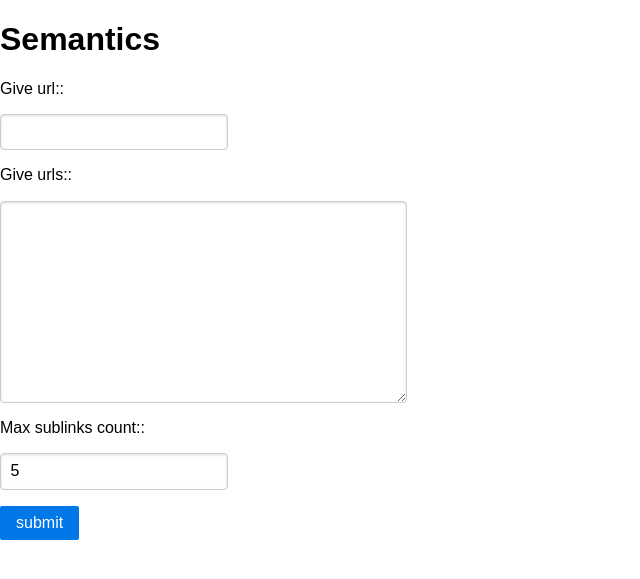
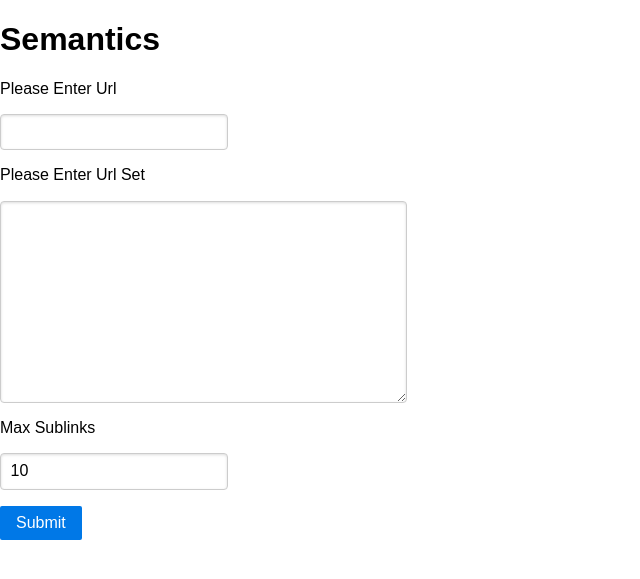
Before and after one commit to burakcantemizel/Yazlab4-WebIndeksleme, a Flask app: page /Semantics in a window 1280 px wide. Shown: the top 579 px of the page, without its empty margins (0-640 px from the left). Run offline with Flask 2, Linux system fonts and the light colour scheme; some libraries are stand-ins or nearby versions.

Commit message:
Semantik bitti

```diff
--- a/main.py
+++ b/main.py
@@ -7,9 +7,10 @@ import stopwords
 import nltk
 import math
 import lxml
-import cchardet
+#import cchardet
 import grequests
 #import asyncio
+from func_timeout import func_timeout, FunctionTimedOut
 from requests_html import HTMLSession,AsyncHTMLSession
 import nltk
 from nltk.corpus import wordnet
@@ -32,7 +33,7 @@ session = HTMLSession()
 app = Flask(__name__)
 #app.wsgi_app = ProfilerMiddleware(app.wsgi_app, profile_dir="./")
 
-@app.route('/index', methods = ['GET'])
+@app.route('/', methods = ['GET'])
 def index():
     return render_template('index.html')
 
@@ -96,10 +97,10 @@ def Indexing():
         #print(type(treeJson))
 
         orders = orderSites(generalScoreDict)
-
+        """
         for pre, fill, node in RenderTree(root):
             print("%s%s" % (pre, node.name))
-
+        """
 
         return render_template('Indexing.html', result = None, tree = treeJson, order = orders)
     else:
@@ -129,20 +130,32 @@ def orderSites(generalScoreDict):
             #level1["name"]["score"] = level1["name"]["score"] * 3
             #print(level1["name"]["score"]) # 1. dalların skoru bunu 2. dalda ve 3.dalda güncelleyeceğiz
             #Burda birinci seviyeye erişim
-            od[level1["name"]["url"]] = level1["name"]["generalScore"]
+            if level1["name"]["url"] not in od.keys():
+                od[level1["name"]["url"]] = level1["name"]["generalScore"]
+            else:
+                if level1["name"]["generalScore"] > od[level1["name"]["url"]]:
+                    od[level1["name"]["url"]] = level1["name"]["generalScore"]
             if "children" in level1:
                 for level2 in level1["children"]: #level1 içinde level2 dallar
                     #level1["name"]["score"] = level1["name"]["score"] + level2["name"]["score"] * 2
                     #level1["name"]["generalScore"] = level1["name"]["generalScore"] + level2["name"]["localScore"]
                     #Burda ikinci seviyeye erişim
-                    od[level2["name"]["url"]] = level2["name"]["generalScore"]
+                    if level2["name"]["url"] not in od.keys():
+                        od[level2["name"]["url"]] = level2["name"]["generalScore"]
+                    else:
+                        if level2["name"]["generalScore"] > od[level2["name"]["url"]]:
+                            od[level2["name"]["url"]] = level2["name"]["generalScore"]
                     if "children" in level2:
                         for level3 in  level2["children"]:
                             #level1["name"]["score"] = level1["name"]["score"] + level3["name"]["score"] * 1
                             #Burda 3. seviyeye erişim
                             #level1["name"]["generalScore"] = level1["name"]["generalScore"] + level3["name"]["localScore"]
                             #level2["name"]["generalScore"] = level2["name"]["generalScore"] + level3["name"]["localScore"]
-                            od[level3["name"]["url"]] = level3["name"]["generalScore"]
+                            if level3["name"]["url"] not in od.keys():
+                                od[level3["name"]["url"]] = level3["name"]["generalScore"]
+                            else:
+                                if level3["name"]["generalScore"] > od[level3["name"]["url"]]:
+                                    od[level3["name"]["url"]] = level3["name"]["generalScore"]
 
 
 
@@ -156,18 +169,30 @@ def recursiveIndexing(mainUrl, mainSiteKeywords, parentNode, otherUrls, level, m
     #dictionary[parent], x = preCalculatedSimilarityScores(mainUrl, mainSiteKeywords, otherUrls)
 
     validUrls = []
+    """
+    rsmetalist = (grequests.head(url) for url in otherUrls)
 
-    rsmetalist = (grequests.head(url) for url in otherUrls)
-    for rsmeta in grequests.map(rsmetalist):
-        if "text/html" in rsmeta.headers["content-type"]:
-            #print("2test")
-            validUrls.append(rsmeta.url)
+    try:
+        for rsmeta in grequests.map(rsmetalist):
+            print("****")
+            print(rsmeta.url)
+
+            if "text/html" in rsmeta.headers["content-type"]:
+                validUrls.append(rsmeta.url)
+    except:
+        print("Url kontrolünde hata!")
+
+    print(validUrls)
+    """
+    if level > 3: #birinci seviyede ana urllerle karşılaştırıcaz, 2. seviyede ana urlnin altındaki 2. seviye linklerle karşılaştırıcaz 3. de 3. seviyedeki linklerle karşılaştırcaz
+        return
+
+    rs = (grequests.get(url, timeout=5) for url in otherUrls)
 
 
+    i = 0
+    for response in grequests.map(rs, exception_handler=request_hatasi):
 
-    rs = (grequests.get(url) for url in validUrls)
-    i = 0
-    for response in grequests.map(rs):
         #localscorları burda hesaplasak
         if level <= 3:
             localScore , otherKeywords  = preCalculatedSimilarityScoresResponse(mainUrl, mainSiteKeywords, response)
@@ -181,13 +206,18 @@ def recursiveIndexing(mainUrl, mainSiteKeywords, parentNode, otherUrls, level, m
         try:
             recursiveIndexing(mainUrl, mainSiteKeywords, parentNodes[i], findSubLinks2(response , maxSubLink), level+1, maxSubLink, tree)
             i = i + 1
-            #print("recursive girdi")
+            print("Arama devam ediyor")
             #loop.run_until_complete(await recursiveIndexing(mainUrl, mainSiteKeywords, url, findSubLinks(url , maxSubLink), maximumLevel-1, maxSubLink, dictionary))
         except:
-            print("hata")
+            #print(response.url)
+            print("Bir dal üzerindeki istekte hata oluştu! Dal kesildi.")
+            i = i + 1
             #recursiveIndexing(mainUrl, mainSiteKeywords, parentNodes[i], [], level+1, maxSubLink, tree)
             #i = i + 1
             #continue
+
+def request_hatasi():
+    print("request hatasi")
 
 @app.route('/Semantics', methods = ['POST', 'GET'])
 def Semantics():
@@ -195,13 +225,19 @@ def Semantics():
         mainUrl = request.form['url'] #url string olarak geliyor
         #otherUrls = request.form['urls'].split() # diğer urllerde string listesi olarak gelsin
         otherUrls = request.form['urls'].split() # diğer urllerde string listesi olarak gelsin
+
         mainKeywords = findKeywordsFromUrl(mainUrl)
         semanticKeywords1, semanticKeywords2 = findSemanticsKeywords(mainKeywords)
+
+
         mergeKeywords = addSemanticsKeywords(mainKeywords)
+
+
         maxSubLink = request.form['maxSubLink']
 
         root = Node('root')
         recursiveIndexingSemantics(mainUrl, mergeKeywords, root, otherUrls, 1, int(maxSubLink), root)
+
 
         exporter = DictExporter()
         generalScoreDict = exporter.export(root)
@@ -214,12 +250,15 @@ def Semantics():
         treeJson = exporter.export(root)
         #print(type(treeJson))
 
+        orders = orderSites(generalScoreDict)
+
+        """
         for pre, fill, node in RenderTree(root):
             print("%s%s" % (pre, node.name))
-
-        return render_template('Semantics.html', result = None , mainKeywordsResult = mainKeywords, semanticsKeywordsResult1 = semanticKeywords1, semanticsKeywordsResult2 = semanticKeywords2, tree = treeJson)
+        """
+        return render_template('Semantics.html', result = None , mainKeywordsResult = mainKeywords, semanticsKeywordsResult1 = semanticKeywords1, semanticsKeywordsResult2 = semanticKeywords2, tree = treeJson, order = orders)
     else:
-        return render_template('Semantics.html', result = None, mainKeywordsResult = None, semanticsKeywordsResult = None, tree = None)
+        return render_template('Semantics.html', result = None, mainKeywordsResult = None, semanticsKeywordsResult = None, tree = None, order = None)
 
 def recursiveIndexingSemantics(mainUrl, mainSiteKeywords, parentNode, otherUrls, level, maxSubLink, tree):
     #dictionary[parent] = await preCalculatedSimilarityScores(mainUrl, mainSiteKeywords, otherUrls)
@@ -227,7 +266,7 @@ def recursiveIndexingSemantics(mainUrl, mainSiteKeywords, parentNode, otherUrls,
     parentNodes = []
     #dictionary[parent] = altAgac
     #dictionary[parent], x = preCalculatedSimilarityScores(mainUrl, mainSiteKeywords, otherUrls)
-
+    """
     validUrls = []
 
     rsmetalist = (grequests.head(url) for url in otherUrls)
@@ -237,13 +276,16 @@ def recursiveIndexingSemantics(mainUrl, mainSiteKeywords, parentNode, otherUrls,
             validUrls.append(rsmeta.url)
 
 
+    """
+    if level > 3: #birinci seviyede ana urllerle karşılaştırıcaz, 2. seviyede ana urlnin altındaki 2. seviye linklerle karşılaştırıcaz 3. de 3. seviyedeki linklerle karşılaştırcaz
+        return
 
-    rs = (grequests.get(url) for url in validUrls)
+    rs = (grequests.get(url, timeout=5) for url in otherUrls)
     i = 0
     for response in grequests.map(rs):
         #localscorları burda hesaplasak
         if level <= 3:
-            localScore , otherKeywords  = preCalculatedSimilarityScoresResponseSemantics(mainUrl, mainSiteKeywords, response)
+            localScore , otherKeywords  =  preCalculatedSimilarityScoresResponseSemantics(mainUrl, mainSiteKeywords, response)
             parentNodes.append(Node({'url': response.url, 'localScore': localScore, 'generalScore': localScore , 'keywords' : otherKeywords}, parent = parentNode))
         #parentNodes[i].score = localScore
 
@@ -252,39 +294,57 @@ def recursiveIndexingSemantics(mainUrl, mainSiteKeywords, parentNode, otherUrls,
         #parentNodes[i](score = localScore)
         #parentNodes[i].update({'score': localScore})
         try:
-            recursiveIndexing(mainUrl, mainSiteKeywords, parentNodes[i], findSubLinks2(response , maxSubLink), level+1, maxSubLink, tree)
+            recursiveIndexingSemantics(mainUrl, mainSiteKeywords, parentNodes[i], findSubLinks2(response , maxSubLink), level+1, maxSubLink, tree)
             i = i + 1
+            print("Arama devam ediyor")
             #print("recursive girdi")
             #loop.run_until_complete(await recursiveIndexing(mainUrl, mainSiteKeywords, url, findSubLinks(url , maxSubLink), maximumLevel-1, maxSubLink, dictionary))
         except:
-            print("hata")
+            print("Bir dal üzerindeki istekte hata oluştu! Dal kesildi.")
             #recursiveIndexing(mainUrl, mainSiteKeywords, parentNodes[i], [], level+1, maxSubLink, tree)
-            #i = i + 1
+            i = i + 1
             #continue
 
 def findSubLinks2(response, maxSubLink):
     soup = BeautifulSoup(response.content, 'lxml')
-    linksSet = {}
+
+    allLinks = set()
     links = []
 
     i = 0
     #for link in soup.findAll('a', attrs={'href': re.compile("^http://")}):
-    for link in soup.findAll('a', attrs={'href': re.compile("^http://")}):
+    for line in soup.findAll('a'):
             #print("alt link araniyor")
             #if link.get('href').lower().endswith('.pdf'): continue
             #if link.get('href').lower().endswith('.gif'): continue
             #if link.get('href').lower().endswith('.svg'): continue
             #if link.get('href').lower().endswith('.ogg'): continue
+
+            #print(response.url)
+            link = line.get('href')
+            if not link:
+                continue
+            if link.startswith('http'):
+                #harici link
+                if link != response.url:
+                    allLinks.add(link)
+            else:
+                #dahili link
+                newLink = urljoin(response.url, link)
+                if newLink != response.url:
+                    allLinks.add(newLink)
             i = i + 1
+            #link = urljoin(response.url, link.get('href'))
             #print(response.url)
-            link = urljoin(response.url, link.get('href'))
-            #if(link.get('href') != response.url):
+            #if response.url is not link['href']:
+            #    links.append(link['href'])
+
             #links.append(link.get('href'))
-            links.append(link)
-            if maxSubLink != -1 and i >= maxSubLink : break
 
-    print(links)
-    return links
+            if maxSubLink != -1 and i > maxSubLink : break
+
+    #print(links)
+    return list(allLinks)
 
 
 """
@@ -327,14 +387,14 @@ def preCalculatedSimilarityScores(mainUrl, mainSiteKeywords, otherUrls):
         if mainFrequencyFactor == 0 or siteFrequencyFactor == 0:
             similarityScores[site] = 0
         else:
-            similarityScores[site] = ((mainFrequencyFactor * siteFrequencyFactor) / (mainFrequencyFactor ** 2 + siteFrequencyFactor ** 2 - mainFrequencyFactor * siteFrequencyFactor))
+            similarityScores[site] = ((mainFrequencyFactor * siteFrequencyFactor) / (mainFrequencyFactor ** 2 + siteFrequencyFactor ** 2 - mainFrequencyFactor * siteFrequencyFactor)) * 100
 
     return similarityScores, otherSitesKeywords
 
 def preCalculatedSimilarityScoresResponse(mainUrl, mainSiteKeywords, response):
     #bu metod tekrar düzenlenecek
     otherSiteKeywords = findKeywordsFromUrlResponse(response) # anahtar kelime dicti
-
+    print(otherSiteKeywords)
     mainFrequencySqSum = 0
     siteFrequencySqSum = 0
 
@@ -368,6 +428,8 @@ def preCalculatedSimilarityScoresResponseSemantics(mainUrl, mainSiteKeywords, re
     #bu metod tekrar düzenlenecek
     otherSiteKeywords = findKeywordsFromUrlResponse(response) # anahtar kelime dicti
     otherSiteSemanticsKeywords = addSemanticsKeywords(otherSiteKeywords)
+
+    #print(otherSiteSemanticsKeywords)
 
     mainFrequencySqSum = 0
     siteFrequencySqSum = 0
@@ -406,6 +468,8 @@ def htmlToPlainText(url):
 
     return plainText
 
+""
+
 def htmlToPlainTextResponse(response):
     html = response.text #Complexity !!! Requestsi test et
     soup = BeautifulSoup(html, "lxml")
@@ -423,7 +487,7 @@ def filterWordsForFrequency(words):
     filteredWords = []
 
     minimumChars = 1
-    maximumChars = 40 #Longest Word in English has 44 characters
+    maximumChars = 44 #Longest Word in English has 44 characters
 
     for word in words:
         if (len(word) > minimumChars or word == "a") and len(word) < maximumChars and word.isdigit() == False:
@@ -496,14 +560,21 @@ def findSemanticsKeywords(keywords):
             synsElement = syns[0]
             if len(synsElement.lemmas()) > 1:
                 for i in range(2):
-                    lemmasElement = synsElement.lemmas()[i].name().replace("_"," ").replace("-"," ").lower().strip()
+                    lemmasElement = synsElement.lemmas()[i].name().lower().strip()
                     if i == 0:
                         semanticsKeywords1[key] = lemmasElement
                     elif i == 1:
                         semanticsKeywords2[key] = lemmasElement
             elif len(synsElement.lemmas()) > 0:
-                lemmasElement = synsElement.lemmas()[0].name().replace("_"," ").replace("-"," ").lower().strip()
-                semanticsKeywords1[lemmasElement] = value
+                lemmasElement = synsElement.lemmas()[0].name().lower().strip()
+                semanticsKeywords1[key] = lemmasElement
+                semanticsKeywords2[key] = None
+            else:
+                semanticsKeywords1[key] = None
+                semanticsKeywords2[key] = None
+        else:
+            semanticsKeywords1[key] = None
+            semanticsKeywords2[key] = None
 
     return semanticsKeywords1, semanticsKeywords2
 
@@ -516,10 +587,10 @@ def addSemanticsKeywords(keywords):
             synsElement = syns[0]
             if len(synsElement.lemmas()) > 1:
                 for i in range(2):
-                    lemmasElement = synsElement.lemmas()[i].name().replace("_"," ").replace("-"," ").lower().strip()
+                    lemmasElement = synsElement.lemmas()[i].name().lower().strip()
                     semanticsKeywords[lemmasElement] = value
             elif len(synsElement.lemmas()) > 0:
-                lemmasElement = synsElement.lemmas()[0].name().replace("_"," ").replace("-"," ").lower().strip()
+                lemmasElement = synsElement.lemmas()[0].name().lower().strip()
                 semanticsKeywords[lemmasElement] = value
 
     mergeKeywords = {**keywords, **semanticsKeywords} # Dictleri birleştiriyoruz
--- a/templates/CalculateFrequency.html
+++ b/templates/CalculateFrequency.html
@@ -17,6 +17,7 @@
             </form>
 
         {% if result != None %}
+            <h1>Frequency Table</h1>
             <table class="pure-table">
                 <thead>
                     <tr>
--- a/templates/FindKeywords.html
+++ b/templates/FindKeywords.html
@@ -11,12 +11,13 @@
         <div class="pure-u-1">
             <h1>Find Keywords</h1>
             <form class = "pure-form" action = "http://localhost:5000/FindKeywords" method = "post">
-                <p>Give url:</p>
+                <p>Please Enter Url</p>
                 <p><input type = "text" name = "url" /></p>
-                <p><input type = "submit" class="pure-button pure-button-primary" value = "submit" /></p>
+                <p><input type = "submit" class="pure-button pure-button-primary" value = "Submit" /></p>
             </form>
 
         {% if result != None %}
+            <h1>Keywords Table</h1>
             <table class="pure-table">
                 <thead>
                     <tr>
--- a/templates/Semantics.html
+++ b/templates/Semantics.html
@@ -14,16 +14,17 @@
         <div class="pure-u-1">
             <h1>Semantics</h1>
             <form class = "pure-form" action = "http://localhost:5000/Semantics" method = "post">
-                <p>Give url::</p>
+                <p>Please Enter Url</p>
                 <p><input type = "text" name = "url" /></p>
-                <p>Give urls::</p>
+                <p>Please Enter Url Set</p>
                 <textarea name="urls" cols="40" rows="10"></textarea>
-                <p>Max sublinks count::</p>
-                <p><input type = "text" name = "maxSubLink" value="5" /></p>
-                <p><input type = "submit" class="pure-button pure-button-primary" value = "submit" /></p>
+                <p>Max Sublinks</p>
+                <p><input type = "text" name = "maxSubLink" value="10" /></p>
+                <p><input type = "submit" class="pure-button pure-button-primary" value = "Submit" /></p>
             </form>
 
         {% if mainKeywordsResult != None and semanticsKeywordsResult != None %}
+            <h1>Semantics Keywords Table</h1>
             <table class="pure-table">
                 <thead>
                     <tr>
@@ -47,6 +48,7 @@
         {% endif %}
 
         {% if tree != None %}
+        <h1>Tree View</h1>
         <div id="json"></div>
         <script>
             console.log("test")
@@ -57,6 +59,27 @@
             jsonViewer.showJSON(data);
         </script>
         {% endif %}
+
+        {% if order != None %}
+        <h1>Similarity Table</h1>
+        <table class="pure-table">
+            <thead>
+                <tr>
+                    <th>Site</th>
+                    <th>Similarity Score(General)</th>
+                </tr>
+            </thead>
+            <tbody>
+            {% for key, value in order.items() %}
+            <tr>
+                <td> {{ key }} </td>
+                <td> {{ value }} </td>
+            </tr>
+            {% endfor %}
+            </tbody>
+        </table>
+        {% endif %}
+
         </div>
     </div>
 </body>
--- a/templates/index.html
+++ b/templates/index.html
@@ -9,6 +9,7 @@
 <body>
     <div class="pure-g">
         <div class="pure-u-1">
+        <h1>Web Indexing</h1>
         </br>
             <form method="get" action="/CalculateFrequency">
                 <button class="pure-button pure-button-primary" type="submit">Calculate Frequency</button>
```
Also changed, not shown: templates/CalculateSimilarity.html (+5 -3 lines), templates/Indexing.html (+6 -4 lines).
